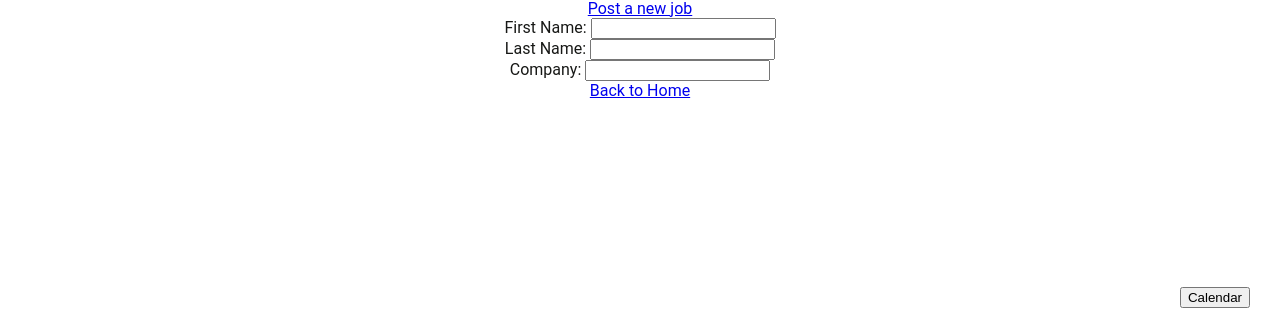
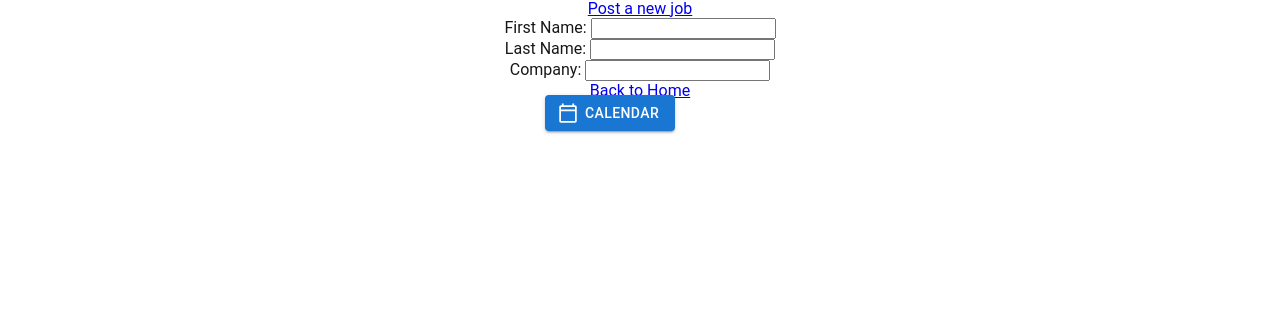
Before and after one commit to RFC2205-Team-Jafar/blue-ocean, a React app: page /recruiter/profile in a window 1280 px wide. Shown: the part 487-797 px from the top of the page. Built offline with nearby package versions, Linux system fonts and the light colour scheme; no server answers; the HTML template or start-up script is replaced by a standard one.

Commit message:
installed react icons and adds styling to footer calendar button

```diff
--- a/client/src/Google_API/calendar.jsx
+++ b/client/src/Google_API/calendar.jsx
@@ -1,5 +1,7 @@
 import React, { useState, createContext, useEffect, useRef } from 'react';
 import styled from 'styled-components';
+import Button from '@mui/material/Button';
+import { MdOutlineCalendarToday } from "react-icons/md";
 
 const EmbedCalendar = () => {
   const ref = useRef()
@@ -27,7 +29,16 @@ const EmbedCalendar = () => {
   let titleColor = '6362a3';
   return (
     <div className="calendarWrapper" ref={ref}>
-        <Button_Calendar onClick={() => setShowCalendar(oldState => !oldState)}>Calendar</Button_Calendar>
+        <Button_Calendar
+          variant='contained'
+          onClick={() => setShowCalendar(oldState => !oldState)}
+          >{<MdOutlineCalendarToday
+            style={{
+              marginRight: '10px',
+              transform: 'scale(1.5)'
+            }}
+            />} Calendar
+        </Button_Calendar>
         {showCalendar === true ?
         <CalendarDiv>
           <iframe src={`https://calendar.google.com/calendar/embed?src=${encodeURI(email)}&mode=WEEK&showPrint=0&showCalendars=0&showTitle=0&bgcolor=%23${titleColor}`} style={{ border: "solid 1px #777", width: "800px", height: "400px", frameBorder: "0px", scrolling: "yes", borderRadius: "5px", boxShadow: "2px 2px 10px black" }}></iframe>
@@ -39,11 +50,12 @@ const EmbedCalendar = () => {
 
 export default EmbedCalendar;
 
-const Button_Calendar = styled.button`
-  position: fixed;
-  bottom: 5px;
-  right: 30px;
-`;
+const Button_Calendar = styled(Button)({
+  position: 'fixed',
+  bottom: '5px',
+  right: '30px',
+});
+
 
 const CalendarDiv = styled.div`
   position: fixed;
--- a/package.json
+++ b/package.json
@@ -9,7 +9,7 @@
     "start": "webpack --mode=development --watch",
     "build": "webpack --mode=production",
     "server": "nodemon server/index.js",
-    "shotgun":"rm -rf node_modules package-lock.json && npm install"
+    "shotgun": "rm -rf node_modules package-lock.json && npm install"
   },
   "dependencies": {
     "@emotion/react": "^11.10.0",
@@ -31,6 +31,7 @@
     "react": "^18.2.0",
     "react-dom": "^18.2.0",
     "react-firebase-hooks": "^5.0.3",
+    "react-icons": "^4.4.0",
     "react-router": "^6.3.0",
     "react-router-dom": "^6.3.0",
     "styled-components": "^5.3.5"
```
